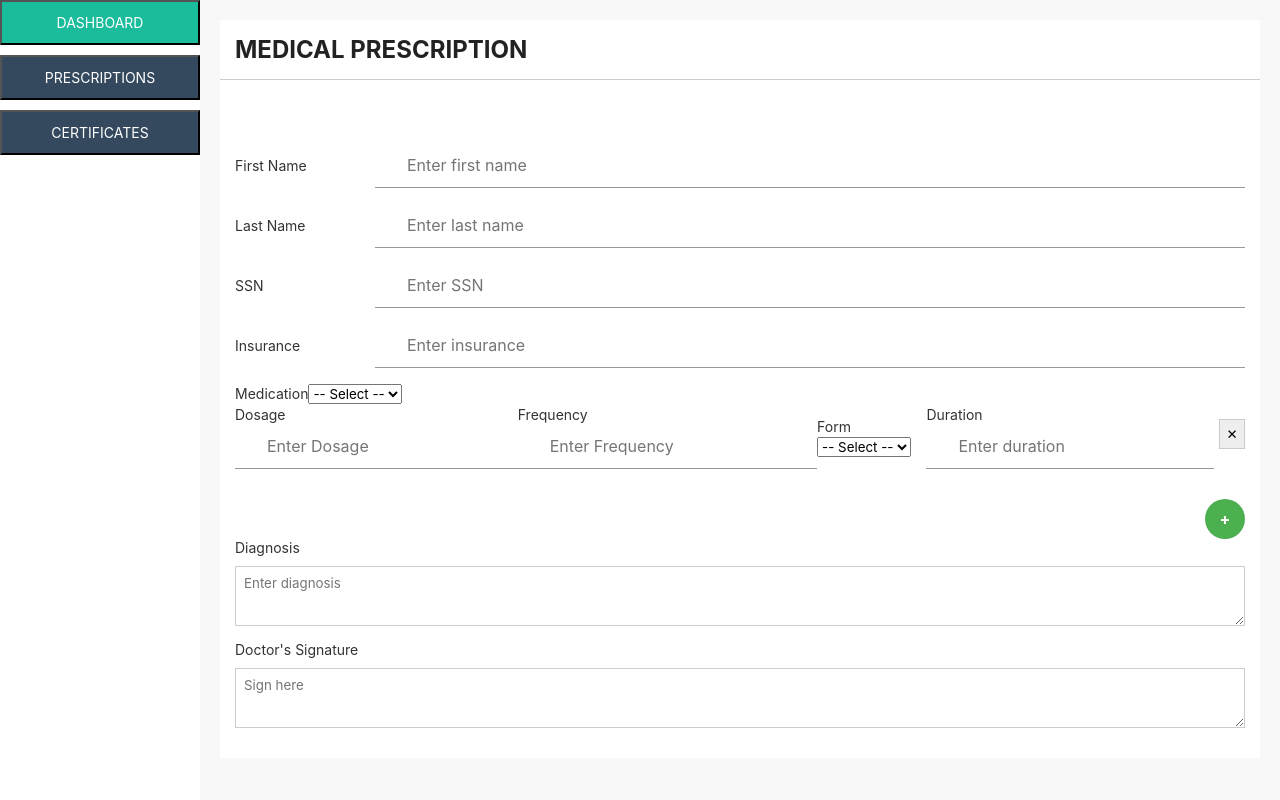
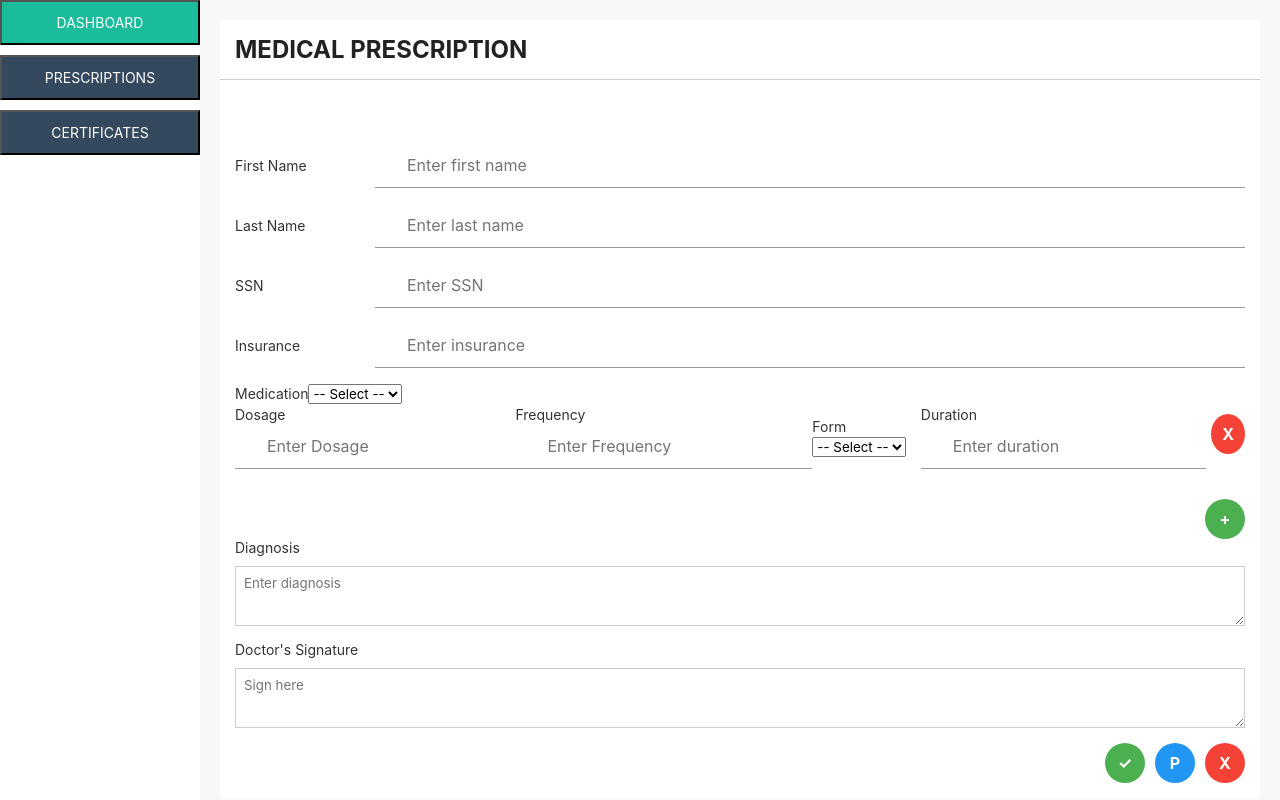
Before and after one commit to atamagnini/medicert, a React (Create React App) app in the folder medicert/: page /prescription in a window 1280 px wide. Built offline with nearby package versions, Linux system fonts and the light colour scheme.

Commit message:
prescriptionpage form submit

```diff
--- a/medicert/src/pages/PrescriptionPage.jsx
+++ b/medicert/src/pages/PrescriptionPage.jsx
@@ -20,13 +20,29 @@ function PrescriptionPage() {
     setMedications(updateMedications);
   };
 
+  // Handle form submission
+  const handleSubmit = (e) => {
+    e.preventDefault();
+    const formData = {
+      fullName,
+      ssn,
+      insurance,
+      diagnosis,
+      doctorSignature,
+      medications,
+    };
+
+    console.log('Prescription data:', formData);
+    // Future Lambda function call will go here
+    alert('Form submitted!');
+  };
 
   return (
     <div className="certificate-page">
       <div className="header">
         <h1>MEDICAL PRESCRIPTION</h1>
       </div>
-        <form className="certificate-form">
+      <form onSubmit={handleSubmit} className="certificate-form">
         {/* Name Fields */}
         <div className="form-row">
           <label>First Name</label>
@@ -82,10 +98,10 @@ function PrescriptionPage() {
             />
             <button
               type="button"
-                className="icon-btn"
+              className="icon-btn action-btn cancel"
               onClick={() => handleRemoveMedication(index)}
             >
-                ✕
+              X
             </button>
           </div>
         ))}
@@ -115,6 +131,12 @@ function PrescriptionPage() {
             placeholder="Sign here"
           />
         </div>
+
+        <div className="form-actions">
+          <button type="submit" className="action-btn approve">✓</button>
+          <button type="button" className="action-btn print" onClick={() => window.print()}>P</button>
+          <button type="button" className="action-btn cancel" onClick={() => window.location.reload()}>X</button>
+        </div>
       </form>
     </div>
   );
```
Lines whose indentation alone changed are shown as unchanged.
